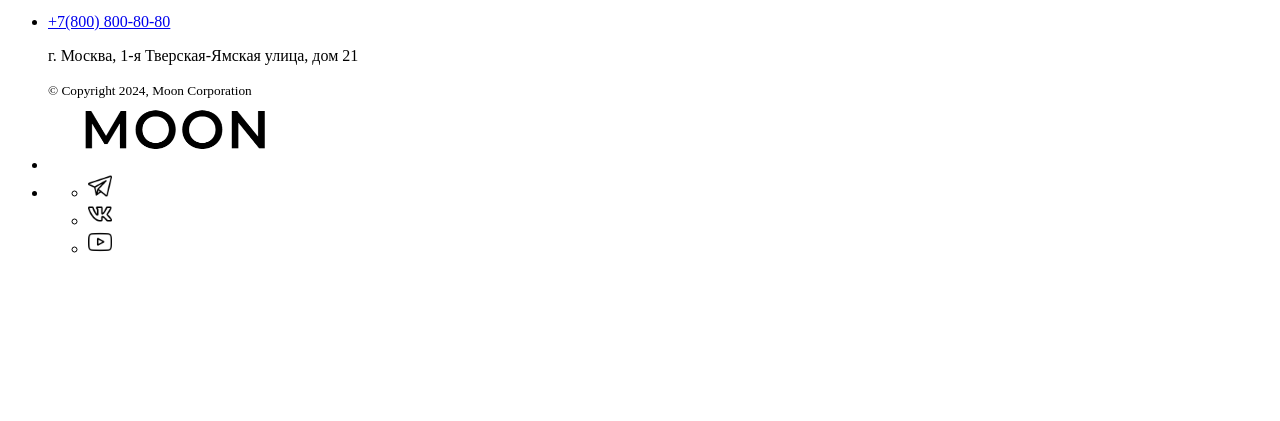
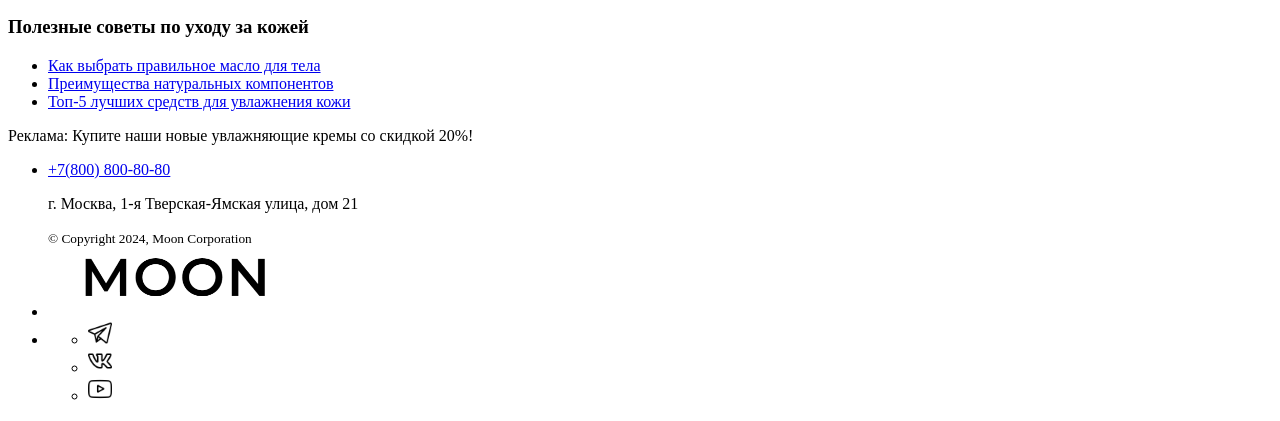
Before and after one commit to Oden909/landing-shop, a plain HTML site: page index.html in a window 1280 px wide. Shown: the part 1149-1570 px from the top of the page. Before the commit the page ends 1423 px from the top, so only its background shows below. Drawn offline with Linux system fonts and the light colour scheme.

Commit message:
Update index.html
added <aside>

```diff
--- a/index.html
+++ b/index.html
@@ -82,6 +82,15 @@
                 <img src="" alt="third-article-image">
             </div>
         </section>
+        <aside>
+            <h3>Полезные советы по уходу за кожей</h3>
+            <ul>
+                <li><a href="#">Как выбрать правильное масло для тела</a></li>
+                <li><a href="#">Преимущества натуральных компонентов</a></li>
+                <li><a href="#">Топ-5 лучших средств для увлажнения кожи</a></li>
+            </ul>
+            <p>Реклама: Купите наши новые увлажняющие кремы со скидкой 20%!</p>
+        </aside>
     </main>
     <footer>
         <ul>
```
